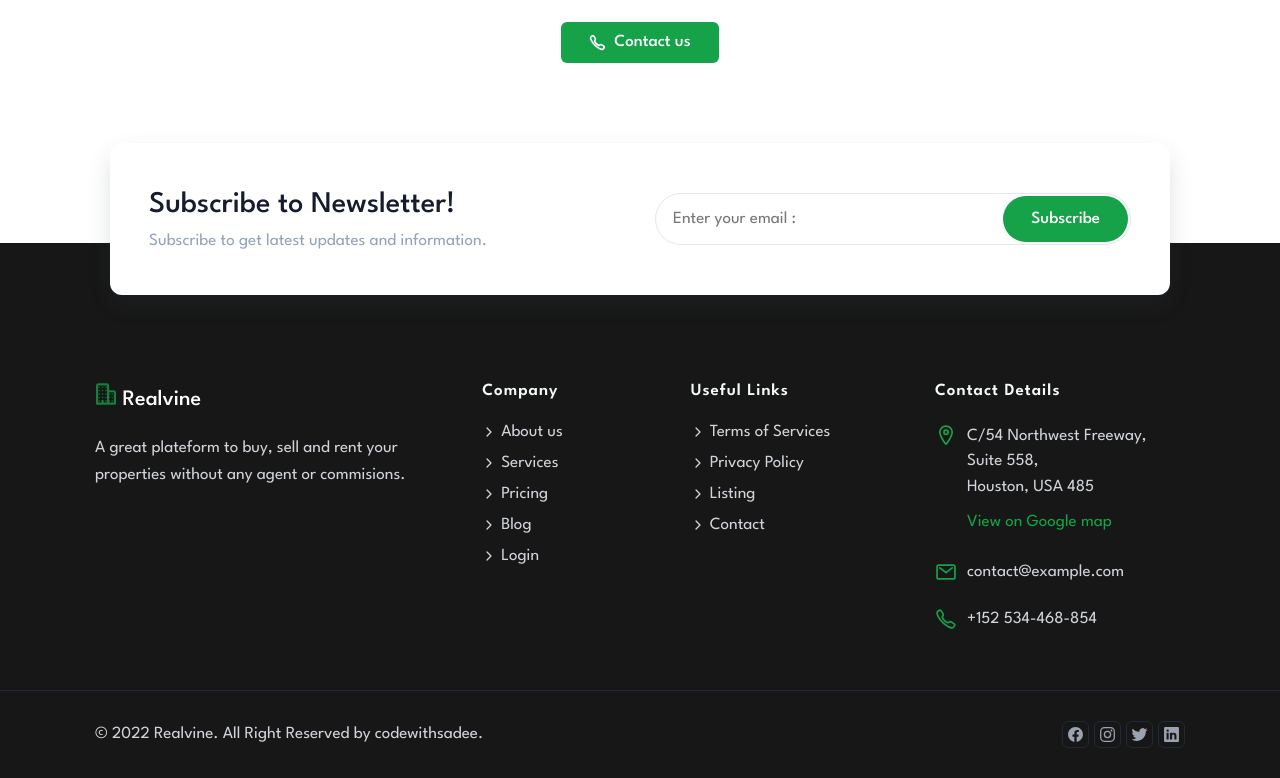
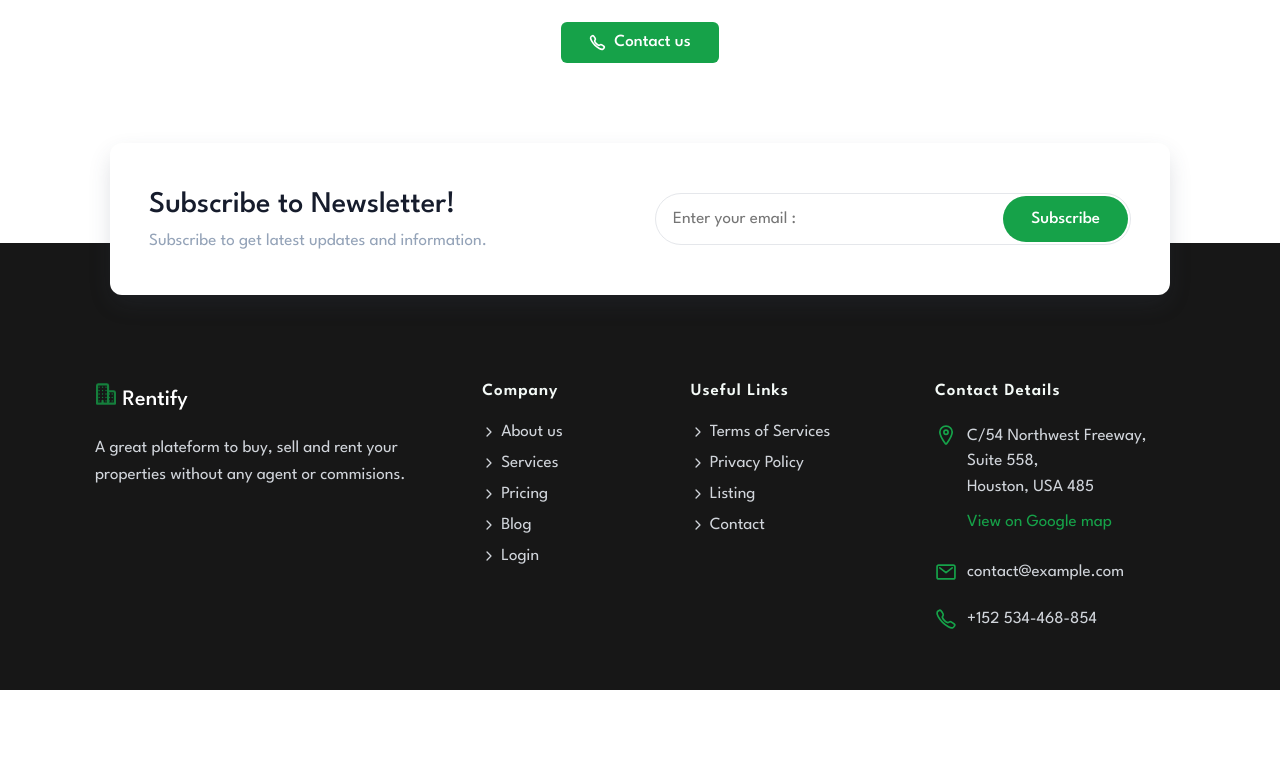
Before and after one commit to divyakrupbonam/Rentify, a plain HTML site: page index.html in a window 1280 px wide. Shown: the part 3432-4210 px from the top of the page. After the commit the page ends 4122 px from the top, so only its background shows below. Drawn offline with nearby package versions, Linux system fonts and the light colour scheme; files that its build step writes are made by us from their sources; files whose address does not match are found by name.

Commit message:
Update index.html

```diff
--- a/index.html
+++ b/index.html
@@ -852,7 +852,7 @@
                 <div class="footer-brand">
 
                     <a href="#" class="logo">
-                        <ion-icon name="business-outline"></ion-icon> Realvine
+                        <ion-icon name="business-outline"></ion-icon> Rentify
                     </a>
 
                     <p class="footer-text">
@@ -981,46 +981,6 @@
                 </ul>
 
             </div>
-        </div>
-
-        <div class="footer-bottom">
-            <div class="container">
-
-                <p class="copyright">
-                    &copy; 2022 Realvine. All Right Reserved by <a href="#" class="copyright-link">codewithsadee</a>.
-                </p>
-
-                <ul class="social-list">
-
-                    <li>
-                        <a href="#" class="social-link">
-                            <ion-icon name="logo-facebook"></ion-icon>
-                        </a>
-                    </li>
-
-                    <li>
-                        <a href="#" class="social-link">
-                            <ion-icon name="logo-instagram"></ion-icon>
-                        </a>
-                    </li>
-
-                    <li>
-                        <a href="#" class="social-link">
-                            <ion-icon name="logo-twitter"></ion-icon>
-                        </a>
-                    </li>
-
-                    <li>
-                        <a href="#" class="social-link">
-                            <ion-icon name="logo-linkedin"></ion-icon>
-                        </a>
-                    </li>
-
-                </ul>
-
-            </div>
-        </div>
-
     </footer>
 
 
```
